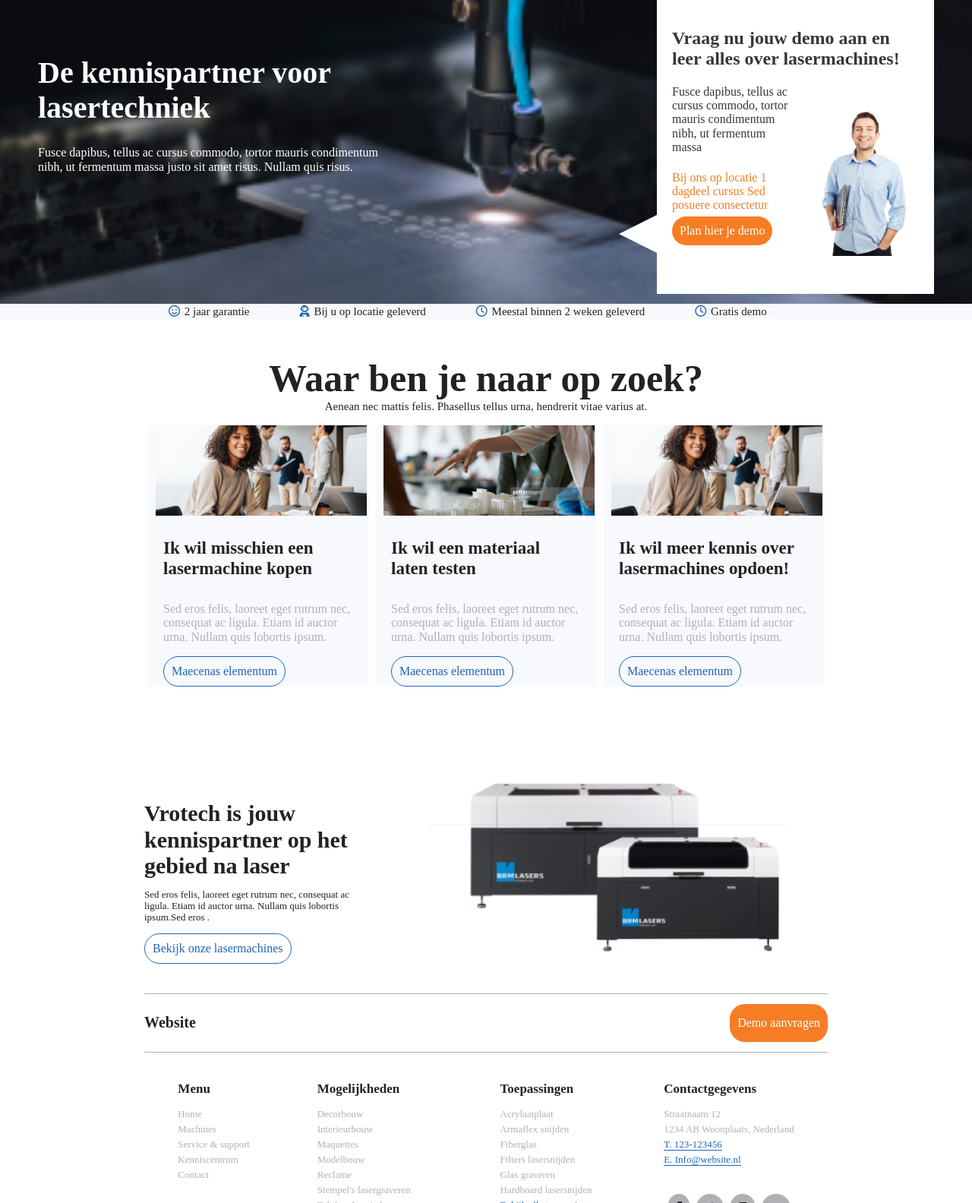
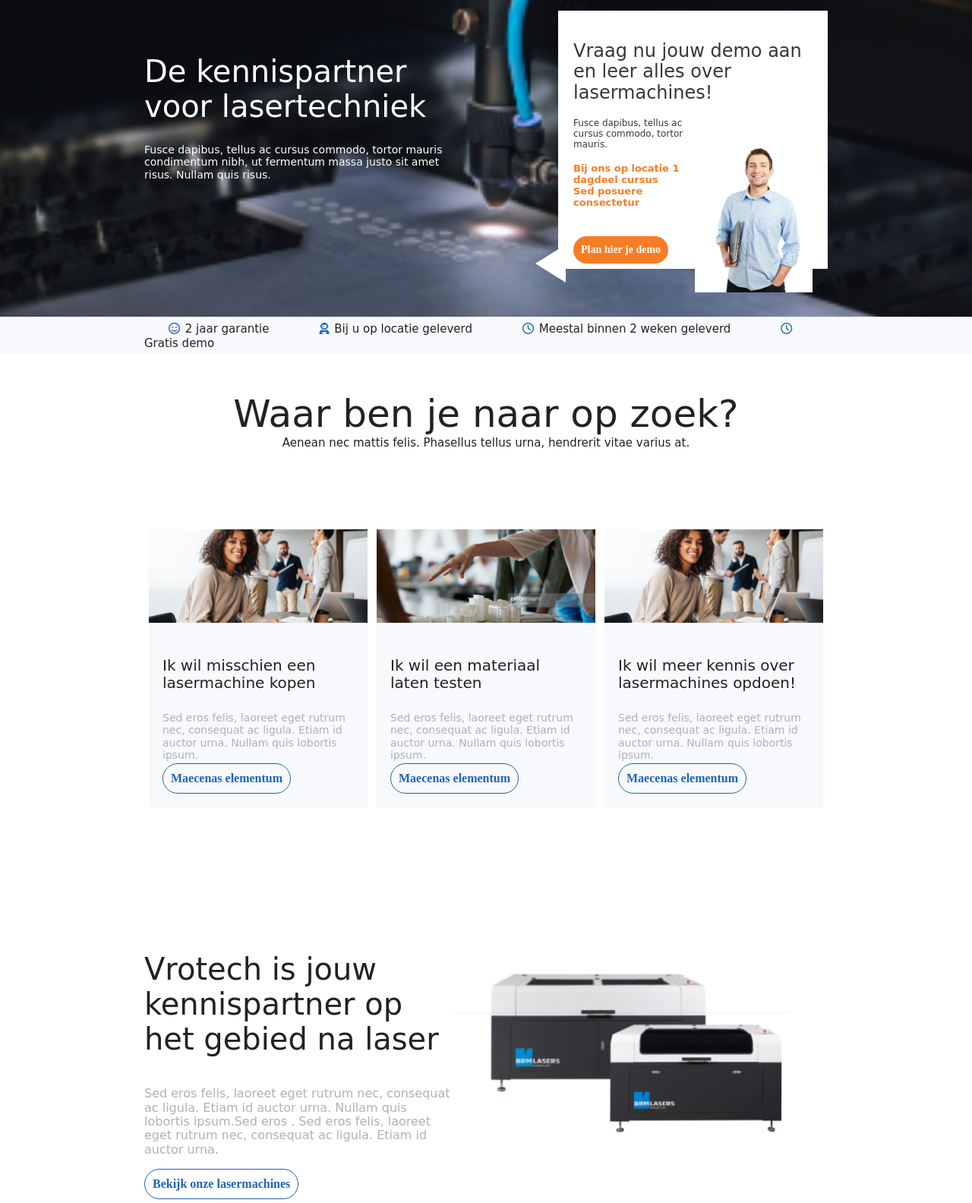
Before and after one commit to SterreVriens/Every-day-opdracht, a website built with Parcel: page index.html in a window 1280 px wide. Shown: the part 128-1712 px from the top of the page at 76% size. Built offline with nearby package versions, Linux system fonts and the light colour scheme; a web font is replaced by a local one.

Commit message:
Styling updates

```diff
--- a/css/font.css
+++ b/css/font.css
@@ -1,14 +1,17 @@
 @import url('https://fonts.googleapis.com/css2?family=Baloo+Thambi+2:wght@400;500;600&display=swap');
 
 h1, h2, h3, h4, h5{
-	font-family: 'Baloo Thambi 2' , SemiBold;
+	font-family: 'Baloo Thambi 2', cursive;
+	font-weight: 500;
 }
 p{
-	font-family: 'Baloo Thambi 2' ,  Regular;
-
+	font-family: 'Baloo Thambi 2', cursive;
+	font-weight: 400;
+	font-size: 14px;
 }
 a, button, li{
-	font-family: 'Baloo Thambi 2' ,  Medium;
+	font-family: 'Baloo Thambi 2', cursive;
+	font-weight: 600;
 	text-decoration: none;
     padding: 10px;
 }
--- a/css/main.css
+++ b/css/main.css
@@ -90,11 +90,12 @@ textarea {
    /*==header==*/
     /*=Nav-top=*/
     .nav-top{
-      padding-top: 10px
+      padding-top: 10px;
+      height: 35px;
     }
     .nav-top a{
       color: #373737;
-
+      padding: 15px;
     }
    /*=Hero=*/
     .hero{
@@ -119,59 +120,71 @@ textarea {
       padding-top: 22px;
       color: #ffff;
     }
+    nav i{
+      font-size: 13px;
+    }
 
-    .left{
-      padding-top: 50px;
-      width: 50%;
-      height: 330px;
+     .left{
+      padding-top: 30px;
+      width: 45%;
       float: left;
-      margin-left: -140px;
     }
+
     .left h1{
       font-size: 2.5em;
     }
+
     .right{
-      margin-left: 75%;
-      margin-right: -140px;
-      height: 350px;
+      height: 300px;
+      width: 35%;
+      float: right;
       padding: 20px;
       background-color: #ffff;
       color: #373737;
     }
+
     .right img{
       float: right;
-      margin-top: -153px;
-      padding-left: 20px;
+      margin-top: -31.5%;
     }
     .right a{
       float: left;
       padding: 5px 0;
-      width: 50%;
+      width: 45%;
       margin-right: 100px;
       color: #F77D25;
+      font-size: 13px;
     }
+
     .right p{
       width: 50%;
+      font-size: 12px;
+    }
+    .right button{
+      font-size: 14px;
+      margin-top: 10%;
+    }
 
-    }
     .triangle-left {
       width: 0;
       height: 0;
       border-top: 25px solid transparent;
-      border-right: 50px solid #ffff;
+      border-right: 40px solid #ffff;
       border-bottom: 25px solid transparent;
-      margin-left: -70px;
-      margin-top: -40px;
+      margin-left: -50px;
+      margin-top: -25px;
     }
     .bottom-header{
+      height: 50px;
       background: #F7F9FC;
       display: flex;
-      justify-content: space-around;
+      justify-content: space-between;
+      align-items: center;
     }
     .bottom-header p{
       display:inline;
       font-size: 15px;
-      padding: 10px 30px;
+      padding: 20px 30px;
     }
     .bottom-header i{
       padding: 2px;
@@ -182,6 +195,7 @@ textarea {
     /* =title= */
     .title{
       text-align: center;
+      padding-bottom: 10%;
     }
     .title h3{
         font-size: 50px;
@@ -197,53 +211,54 @@ textarea {
       justify-content: space-around;
     }
    .card{
-    float: left;
-    width: 30%;
-    padding: 0 10px;
+    width: 32%;
     background: #F7F9FC;
 
    }
    .card img{
-     width: 103%;
+     width: 100%;
+   }
+   .card-content{
+     padding: 18px;
    }
    .card h4{
-     font-size: 23px;
-     padding: 0 10px;
+     font-size: 20px;
    }
    .card p{
      color: #B0B1B4;
-     padding: 0 10px;
    }
    .card button{
+     margin-top: -5%;
      color: #1F65B4;
      background: none;
      border: 1px solid #1F65B4;
-     margin: 0 10px;
+
    }
    /* =text-image= */
     .text-image{
       margin-top: 150px;
+      display: flex;
     }
-    .text-image h3{
-      font-size: 30px;
-      width: 30%;
-      margin-bottom: 0;
+    .text{
+      width: 45%;
     }
-    .text-image p{
-      float: left;
-      width: 30%;
-      font-size: 13px;
+    .text h3{
+      font-size: 40px;
     }
-    .text-image button{
-      float: left;
+    .text p{
+      font-size: 16px;
+      color: #B0B1B4;
+    }
+    .text button{
       color: #1F65B4;
-     background: none;
-     border: 1px solid #1F65B4;
+      background: none;
+      border: 1px solid #1F65B4;
     }
-    .text-image img{
-      float: right;
-      height: 350px;
-      margin-top: -200px;
+    .image{
+      width: 55%;
+    }
+    .image img{
+      width: 100%;
     }
 
     /* =demo= */
@@ -256,33 +271,38 @@ textarea {
        align-items: center;
      }
      .demo h4{
-       font-size: 20px;
+       font-size: 25px;
+       font-weight: 400;
      }
      .demo button{
-       height: 50px;
+       height: 40px;
+       /* border-radius: 55%; */
      }
   /* ===Footer=== */
      footer .container{
        display: flex;
        text-align: left;
-      justify-content: space-around;
+       justify-content: space-around;
      }
      footer .item{
        padding: 10px;
      }
+     footer h5{
+      font-size: 17px;
+      margin-bottom: 5px;
+    }
      footer ul{
        list-style: none;
        padding-left: 0;
      }
-     footer h5{
-       font-size: 17px;
-       margin-bottom: 5px;
-     }
+
      footer ul li{
        font-size: 13px;
        padding: 0;
        padding-bottom: 5px;
        color: #B0B1B4;
+       font-weight: 400;
+
      }
      footer ul li span{
        color: #1F65B4;
--- a/index.html
+++ b/index.html
@@ -47,9 +47,9 @@
       <nav>
         <div class="logo"><h1>Website</h1></div>
         <div class="nav-right">
-          <a href="">Machines</a>
-          <a class="arrow" href="">Mogelijkheden</a>
-          <a class="arrow" href="">Toepassingen</a>
+          <a href="">Machines </a>
+          <a class="arrow" href="">Mogelijkheden <i class="fas fa-chevron-down"></i></a>
+          <a class="arrow" href="">Toepassingen <i class="fas fa-chevron-down"></i></a>
           <a href="">Kenniscentrum</a>
           <button>Demo aanvragen</button>
         </div>
@@ -63,7 +63,7 @@
         <div class="right">
           <h2>Vraag nu jouw demo
           aan en leer alles over lasermachines!</h2>
-          <p>Fusce dapibus, tellus ac cursus commodo, tortor mauris condimentum nibh, ut fermentum massa</p>
+          <p>Fusce dapibus, tellus ac cursus commodo, tortor mauris.</p>
           <a href="">Bij ons op locatie
            1 dagdeel cursus
          Sed posuere consectetur</a>
@@ -91,23 +91,37 @@
     </div>
     <div class="cards">
       <div class="card"><img src="img/shutterstock_-1.png" alt="Stock image">
+        <div class="card-content">
           <h4>Ik wil misschien een lasermachine kopen</h4>
           <p>Sed eros felis, laoreet eget rutrum nec, consequat ac ligula. Etiam id auctor urna. Nullam quis lobortis ipsum.</p>
           <button> Maecenas elementum</button></div>
+        </div>
       <div class="card"><img src="img/shutterstock_-2.png" alt="Stock image">
+        <div class="card-content">
           <h4>Ik wil een materiaal laten testen</h4>
           <p>Sed eros felis, laoreet eget rutrum nec, consequat ac ligula. Etiam id auctor urna. Nullam quis lobortis ipsum.</p>
-        <button>Maecenas elementum</button></div>
+          <button>Maecenas elementum</button>
+        </div>
+      </div>
       <div class="card"><img src="img/shutterstock_-1.png" alt="Stock image">
+        <div class="card-content">
           <h4>Ik wil meer kennis over lasermachines opdoen!</h4>
           <p>Sed eros felis, laoreet eget rutrum nec, consequat ac ligula. Etiam id auctor urna. Nullam quis lobortis ipsum.</p>
-        <button>Maecenas elementum</button></div>
+          <button>Maecenas elementum</button>
+        </div>
+      </div>
     </div>
     <div class="text-image">
+      <div class="text">
         <h3>Vrotech is jouw kennispartner op het gebied na laser</h3>
-      <p>Sed eros felis, laoreet eget rutrum nec, consequat ac ligula. Etiam id auctor urna. Nullam quis lobortis ipsum.Sed eros .</p>
+        <p>Sed eros felis, laoreet eget rutrum nec, consequat ac ligula. Etiam id auctor urna.
+          Nullam quis lobortis ipsum.Sed eros . Sed eros felis, laoreet eget rutrum nec, consequat ac ligula. Etiam id auctor urna.
+        </p>
+        <button>Bekijk onze lasermachines</button>
+      </div>
+      <div class="image">
         <img src="img/printer.PNG" alt="2 printers">
-      <button>Bekijk onze lasermachines</button>
+      </div>
     </div>
     <div class="demo">
       <h4>Website</h4>
```
Lines whose indentation alone changed are shown as unchanged.
